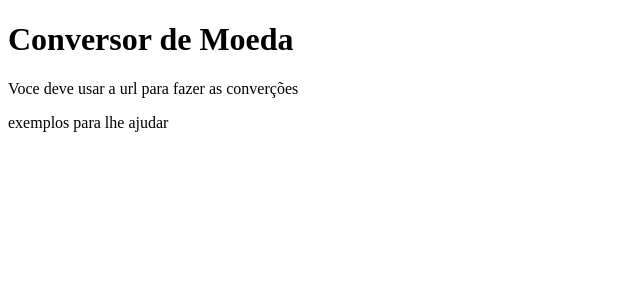
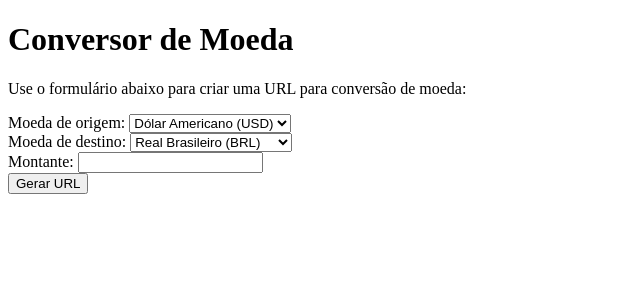
Before and after one commit to Wsanbey/CurrencyConverterAPI, a Django app: page / in a window 1280 px wide. Shown: the top 300 px of the page, without its empty margins (0-640 px from the left). Run offline with Django 5.2, Linux system fonts and the light colour scheme.

Commit message:
Atualizando View

```diff
--- a/app_CurrencyConverterAPI/templates/home.html
+++ b/app_CurrencyConverterAPI/templates/home.html
@@ -1,5 +1,5 @@
 <!DOCTYPE html>
-<html lang="en">
+<html lang="pt-BR">
 
 <head>
     <meta charset="UTF-8">
@@ -9,8 +9,61 @@
 
 <body>
     <h1>Conversor de Moeda</h1>
-    <p>Voce deve usar a url para fazer as converções</p>
-    <p> exemplos para lhe ajudar</p>
+    <p>Use o formulário abaixo para criar uma URL para conversão de moeda:</p>
+
+    <form action="" id="converterForm">
+        <label for="deMoeda">Moeda de origem:</label>
+        <select id="deMoeda" name="fromCurrency">
+            <option value="USD">Dólar Americano (USD)</option>
+            <option value="EUR">Euro (EUR)</option>
+            <option value="GBP">Libra Esterlina (GBP)</option>
+            <option value="BRL">Real Brasileiro (BRL)</option>
+            <option value="BTC">Bitcoin (BTC)</option>
+            <option value="ETH">Ethereum (ETH)</option>
+        </select>
+        <br>
+
+        <label for="paraMoeda">Moeda de destino:</label>
+        <select id="paraMoeda" name="toCurrency">
+            <option value="BRL">Real Brasileiro (BRL)</option>
+            <option value="EUR">Euro (EUR)</option>
+            <option value="GBP">Libra Esterlina (GBP)</option>
+            <option value="BTC">Bitcoin (BTC)</option>
+            <option value="ETH">Ethereum (ETH)</option>
+            <option value="USD">Dólar Americano (USD)</option>
+        </select>
+        <br>
+
+        <label for="montante">Montante:</label>
+        <input type="number" id="montante" name="amount">
+        <br>
+
+        <button type="button" onclick="gerarURL()">Gerar URL</button>
+    </form>
+
+    <h2 id="urlGerada"></h2>
+
+    <script>
+        function gerarURL() {
+            var deMoeda = document.getElementById("deMoeda").value;
+            var paraMoeda = document.getElementById("paraMoeda").value;
+            var montante = document.getElementById("montante").value;
+
+            if (deMoeda === paraMoeda) {
+                alert("A moeda de origem e a moeda de destino devem ser diferentes.");
+                return;
+            }
+
+            if (montante === "") {
+                alert("Por favor, insira um valor para o montante.");
+                return;
+            }
+
+            var url = "http://localhost:8000/convert?from=" + deMoeda + "&to=" + paraMoeda + "&amount=" + montante;
+
+            document.getElementById("urlGerada").innerText = "URL gerada: " + url;
+        }
+    </script>
 </body>
 
 </html>
```
